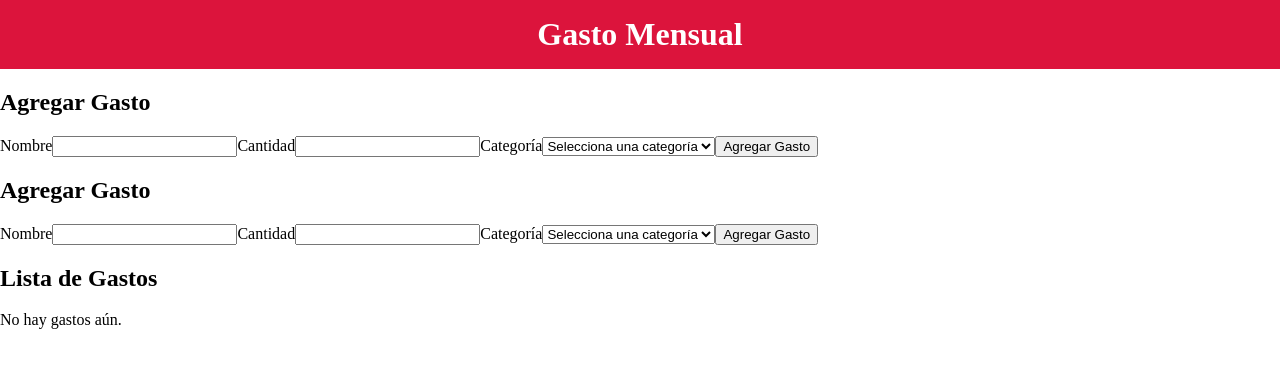
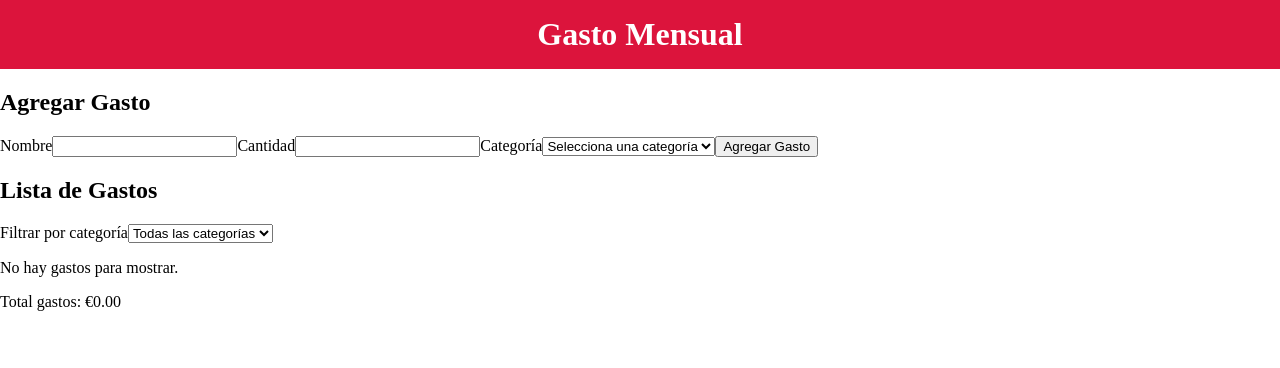
Before and after one commit to cobomaster/GastoMensual, a React (Vite) app: page / in a window 1280 px wide. Shown: the top 368 px of the page. Built offline with nearby package versions, Linux system fonts and the light colour scheme.

Commit message:
Feat: mosrar total de gastos y filtrar por categoria

```diff
--- a/src/App.jsx
+++ b/src/App.jsx
@@ -6,7 +6,6 @@ function App() {
   return (
     <>
       <h1 className='hea'> Gasto Mensual</h1>
-      <FormularioGasto/>
       <ListaGastosApp/>
 
     </>
--- a/src/ListaGastos.jsx
+++ b/src/ListaGastos.jsx
@@ -3,18 +3,23 @@ import FormularioGasto from './FormularioGasto';
 
 const ListaGastosApp = () => {
   const [gastos, setGastos] = useState([]);
+  const [filtroCategoria, setFiltroCategoria] = useState('');
 
   const agregarGasto = (gasto) => {
-    const gastoConId = {
-      ...gasto,
-      id: crypto.randomUUID(), // Añade ID único al nuevo gasto
-    };
-    setGastos((prevGastos) => [...prevGastos, gastoConId]);
+    setGastos((prevGastos) => [...prevGastos, gasto]);
   };
 
   const eliminarGasto = (id) => {
     setGastos((prevGastos) => prevGastos.filter((gasto) => gasto.id !== id));
   };
+
+  // Filtrar gastos según la categoría seleccionada
+  const gastosFiltrados = filtroCategoria
+    ? gastos.filter((gasto) => gasto.categoria === filtroCategoria)
+    : gastos;
+
+  // Calcular total de gastos filtrados
+  const totalGastos = gastosFiltrados.reduce((total, gasto) => total + Number(gasto.cantidad), 0);
 
   return (
     <div className="min-h-screen bg-gray-100 p-4">
@@ -23,11 +28,31 @@ const ListaGastosApp = () => {
       <div className="mt-8 max-w-md mx-auto">
         <h2 className="text-xl font-bold mb-4 text-center">Lista de Gastos</h2>
 
-        {gastos.length === 0 ? (
-          <p className="text-center text-gray-600">No hay gastos aún.</p>
+        {/* Selector filtro de categoría */}
+        <div className="mb-4">
+          <label className="block mb-1 font-medium" htmlFor="filtroCategoria">
+            Filtrar por categoría
+          </label>
+          <select
+            id="filtroCategoria"
+            value={filtroCategoria}
+            onChange={(e) => setFiltroCategoria(e.target.value)}
+            className="w-full p-2 border rounded"
+          >
+            <option value="">Todas las categorías</option>
+            <option value="comida">Comida</option>
+            <option value="transporte">Transporte</option>
+            <option value="entretenimiento">Entretenimiento</option>
+            <option value="hogar">Hogar</option>
+            <option value="otros">Otros</option>
+          </select>
+        </div>
+
+        {gastosFiltrados.length === 0 ? (
+          <p className="text-center text-gray-600">No hay gastos para mostrar.</p>
         ) : (
           <ul className="space-y-2">
-            {gastos.map((gasto) => (
+            {gastosFiltrados.map((gasto) => (
               <li
                 key={gasto.id}
                 className="p-3 bg-white shadow rounded flex justify-between items-center"
@@ -37,11 +62,11 @@ const ListaGastosApp = () => {
                   <p className="text-sm text-gray-600 capitalize">{gasto.categoria}</p>
                 </div>
                 <span className="text-blue-600 font-bold">
-                  €{parseFloat(gasto.cantidad).toFixed(2)}
+                  €{Number(gasto.cantidad).toFixed(2)}
                 </span>
                 <button
                   onClick={() => eliminarGasto(gasto.id)}
-                  className="text-red-600 hover:text-red-800 ml-4"
+                  className="text-red-600 hover:text-red-800"
                   title="Eliminar gasto"
                 >
                   🗑️
@@ -50,6 +75,11 @@ const ListaGastosApp = () => {
             ))}
           </ul>
         )}
+
+        {/* Mostrar total */}
+        <div className="mt-6 text-center font-bold text-lg">
+          Total gastos: €{totalGastos.toFixed(2)}
+        </div>
       </div>
     </div>
   );
```
Also changed, not shown: src/FormularioGasto.jsx (+8 -8 lines), 1 other file (tests, documents, lock files or other folders).
